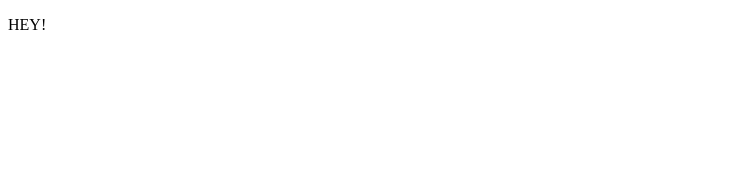
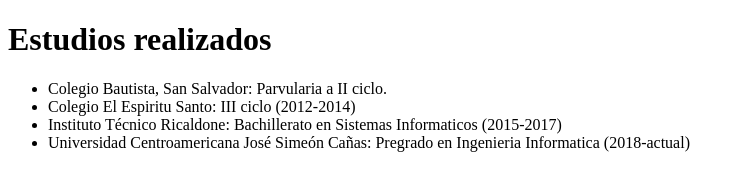
Before and after one commit to DouglasLino/Portafolio_PW0219_00018318, a plain HTML site: page Tarea1/estudios.html in a window 1280 px wide. Shown: the whole page, without its empty margins (0-745 px from the left). Drawn offline with Linux system fonts and the light colour scheme.

Commit message:
[Tarea1] Add: Pagina estudios

```diff
--- a/Tarea1/estudios.html
+++ b/Tarea1/estudios.html
@@ -4,9 +4,26 @@
     <meta charset="UTF-8">
     <meta name="viewport" content="width=device-width, initial-scale=1.0">
     <meta http-equiv="X-UA-Compatible" content="ie=edge">
-    <title>Document</title>
+    <title>Estudios</title>
+
 </head>
 <body>
-    <p>HEY!</p>
+    <h1>Estudios realizados</h1>
+    <ul>
+        <li>Colegio Bautista, San Salvador:
+            Parvularia a II ciclo.
+        </li>
+        <li>Colegio El Espiritu Santo:
+            III ciclo (2012-2014)
+        </li>
+        <li>Instituto Técnico Ricaldone:
+            Bachillerato en Sistemas Informaticos (2015-2017)
+        </li>
+        <Li>Universidad Centroamericana José Simeón Cañas:
+            Pregrado en Ingenieria Informatica (2018-actual)
+        </Li>
+    </ul>
+
+
 </body>
 </html>
```
Also changed, not shown: Tarea1/index.html (+2 -2 lines).
